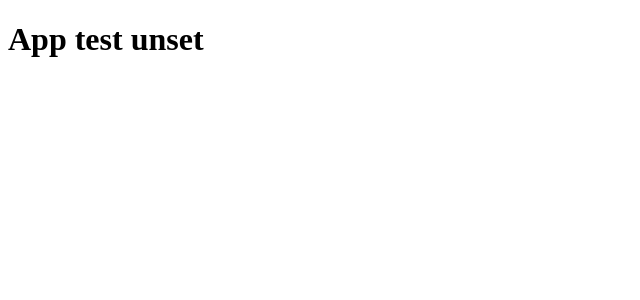
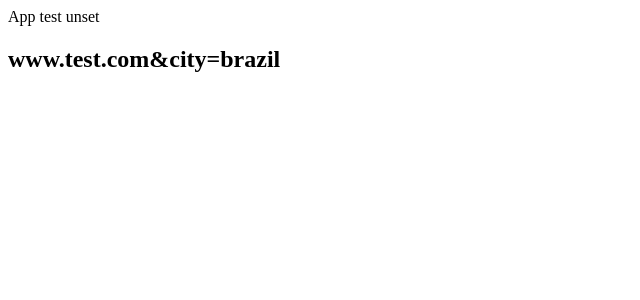
Before and after one commit to jacobkaled/weatherStack, a React (Create React App) app in the folder weatherapp/: page / in a window 1280 px wide. Shown: the top 300 px of the page, without its empty margins (0-640 px from the left). Built offline with nearby package versions, Linux system fonts and the light colour scheme; no server answers.

Commit message:
install typescript for styled component and test out the RequestWeather function

```diff
--- a/weatherapp/package.json
+++ b/weatherapp/package.json
@@ -7,6 +7,7 @@
     "@testing-library/react": "^11.1.0",
     "@testing-library/user-event": "^12.1.10",
     "@types/react": "^17.0.11",
+    "@types/styled-components": "^5.1.10",
     "react": "^17.0.2",
     "react-dom": "^17.0.2",
     "react-scripts": "4.0.3",
--- a/weatherapp/src/App.tsx
+++ b/weatherapp/src/App.tsx
@@ -1,9 +1,16 @@
+import React from "react";
+import styled from "styled-components";
+import { RequestWeather } from "./WeatherRestAPI/RequestWeather";
 
-import React from 'react'
+const App = () => {
+  const x = RequestWeather("www.test.com", "GET", { city: "brazil" });
+  return (
+    <WeatherWrapper>
+      App test {process.env.REACT_APP_WEATHER_PUBLIC_KEY} <h2>{x}</h2>
+    </WeatherWrapper>
+  );
+};
 
-
-const  App= ()=> {
-  return <h1>App test {process.env.REACT_APP_WEATHER_PUBLIC_KEY}</h1>
-}
+const WeatherWrapper = styled.div``;
 
 export default App;
--- /dev/null
+++ b/weatherapp/src/WeatherRestAPI/RequestWeather.ts
@@ -0,0 +1,16 @@
+
+
+
+
+export const RequestWeather = (url:string, method:string, options:any)=>{
+
+const resultURLstring =`${url}&${Object.keys(options)[0]}=${Object.values(options)[0]}`
+//const resultURLstring = Object.keys(options)[0]
+if(method === 'GET'){
+
+return resultURLstring
+
+}
+
+
+}
```
Also changed, not shown: weatherapp/src/WeatherRestAPI/RequestWeather.tsx (deleted, +0 -9 lines), 1 other file (tests, documents, lock files or other folders).
